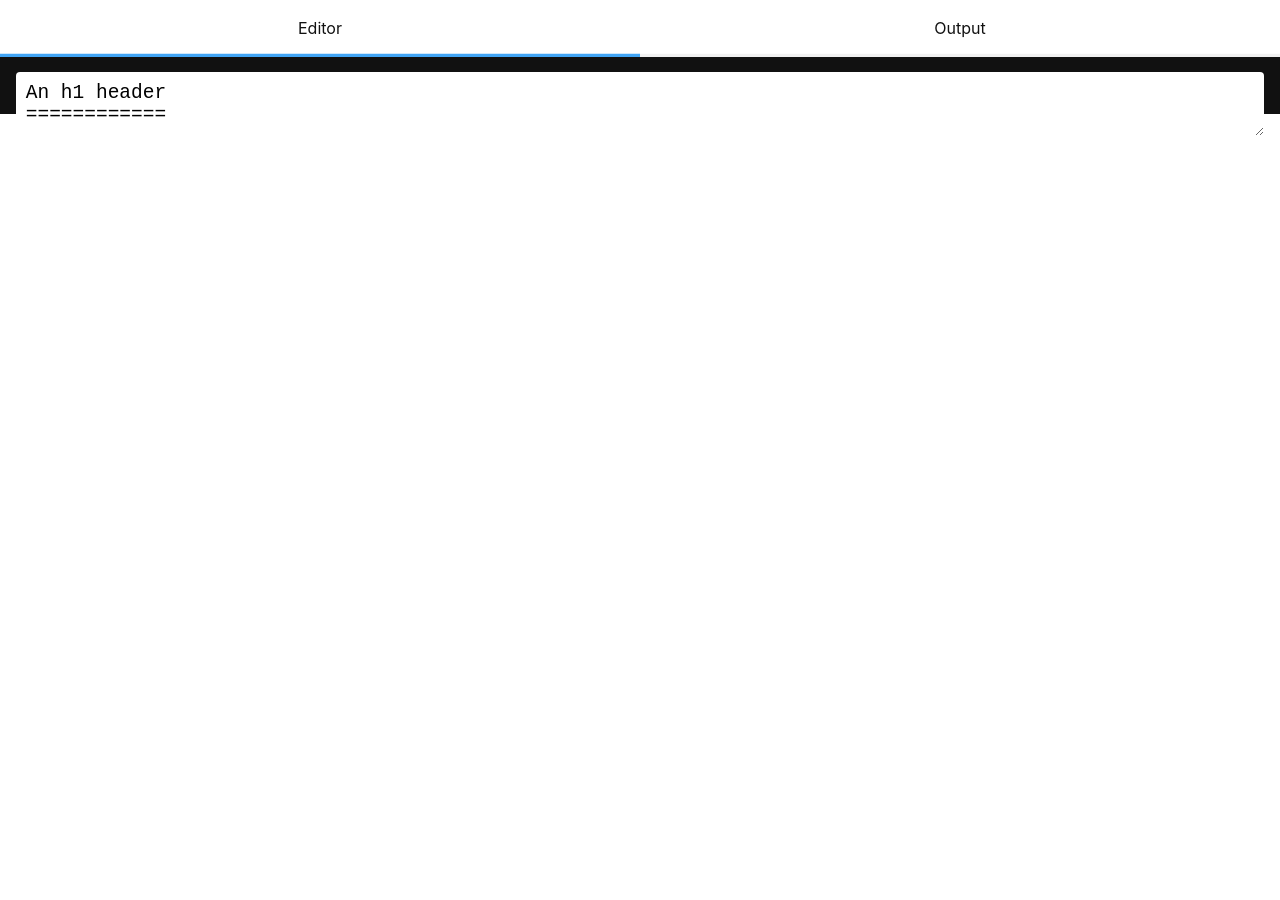
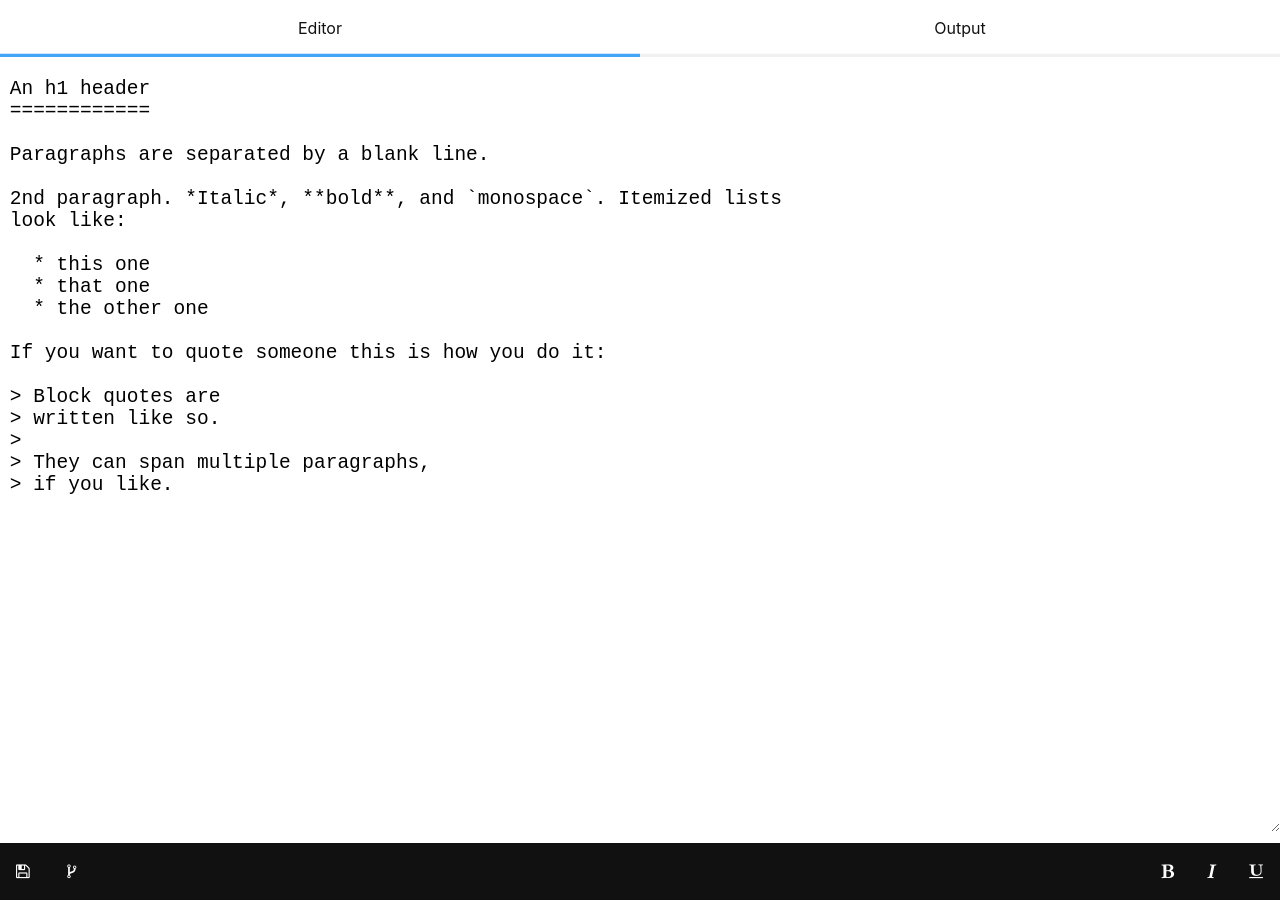
Before and after one commit to eddie/blazecss.github.io, a Jekyll site: the page built from templates/editor.html, in a window 1280 px wide. Built offline with Jekyll 4.4.1, drawn with Linux system fonts in a browser that asks for light colours; nearby versions of some CDN libraries.

Commit message:
Templates updated with new framework features

```diff
--- a/templates/editor.html
+++ b/templates/editor.html
@@ -14,8 +14,8 @@ title: Editor
 			<div class="c-tab-heading c-tab-heading--active" onclick="toggleTabs()">Editor</div>
 			<div class="c-tab-heading" onclick="toggleTabs()">Output</div>
 		</div>
-		<div class="c-tabs__tab c-tabs__tab--active o-panel o-panel--nav-top o-panel--nav-bottom">
-	<textarea class="c-field c-field--large c-editor">
+		<div class="c-tabs__tab c-tabs__tab--active">
+	<textarea class="c-field c-field--large c-editor o-panel o-panel--nav-top o-panel--nav-bottom">
 An h1 header
 ============
 
@@ -64,7 +64,7 @@ If you want to quote someone this is how you do it:
 			</blockquote>
 		</div>
 	</div>
-	<nav class="c-nav c-nav--inline o-editor__toolbar">
+	<nav class="c-nav c-nav--inline c-nav--bottom">
 		<span class="c-nav__item"><i class="fa fa-save"></i></span>
 		<span class="c-nav__item"><i class="fa fa-code-fork"></i></span>
 		<span class="c-nav__item c-nav__item--right"><i class="fa fa-underline"></i></span>
```
